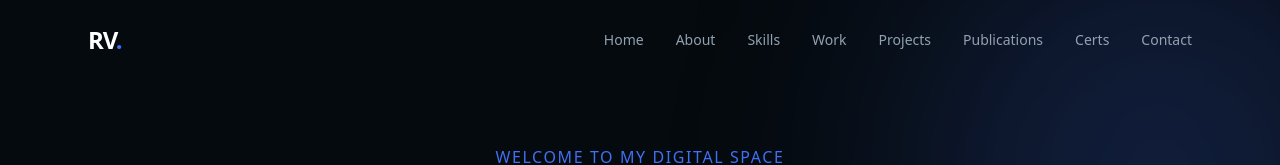
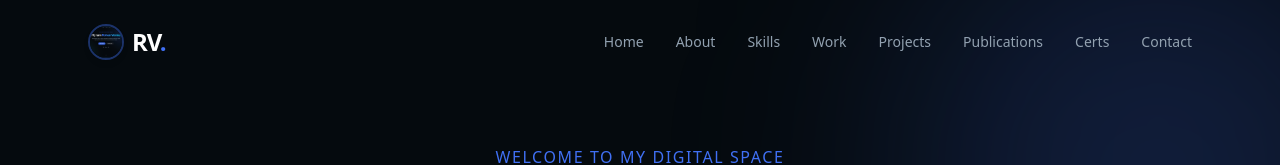
Before and after one commit to TheRohanVerma/Rohan_Portfolio, a React (Vite) app: page / in a window 1280 px wide. Shown: the top 165 px of the page. Built offline with nearby package versions, Linux system fonts and the light colour scheme.

Commit message:
Add profile photo to navbar next to RV logo

```diff
--- a/src/components/Navbar.jsx
+++ b/src/components/Navbar.jsx
@@ -28,8 +28,15 @@ const Navbar = () => {
     return (
         <nav className={`fixed w-full z-50 transition-all duration-300 ${isScrolled ? 'bg-background-obsidian/80 backdrop-blur-md py-4' : 'bg-transparent py-6'}`}>
             <div className="max-w-6xl mx-auto px-6 flex justify-between items-center">
-                <a href="#home" className="text-2xl font-bold text-white tracking-tighter hover:text-primary transition-colors">
-                    RV<span className="text-primary">.</span>
+                <a href="#home" className="flex items-center gap-2 group">
+                    <img
+                        src="/Rohan_Portfolio/profile.png"
+                        alt="Rohan Verma"
+                        className="w-9 h-9 rounded-full object-cover border-2 border-primary/40 group-hover:border-primary transition-colors shadow-md"
+                    />
+                    <span className="text-2xl font-bold text-white tracking-tighter hover:text-primary transition-colors">
+                        RV<span className="text-primary">.</span>
+                    </span>
                 </a>
 
                 {/* Desktop Links */}
```
Also changed, not shown: public/profile.png (added).
